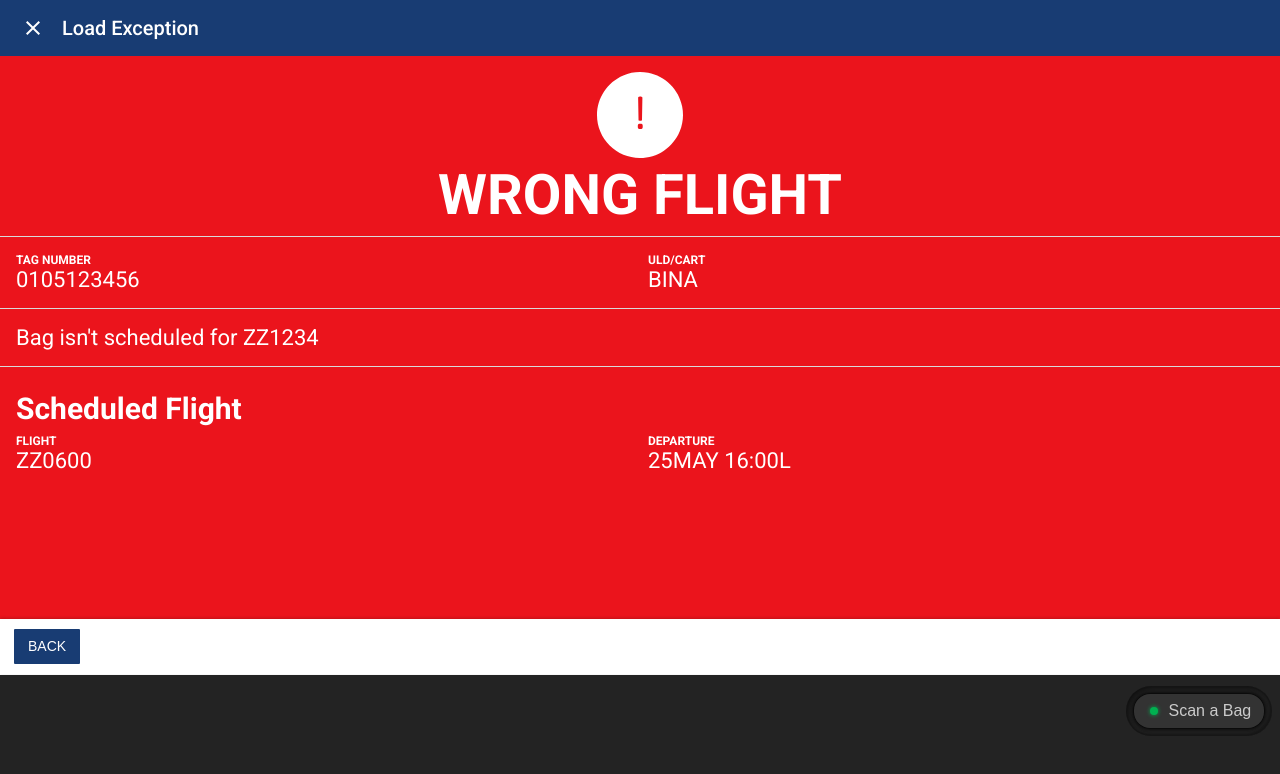
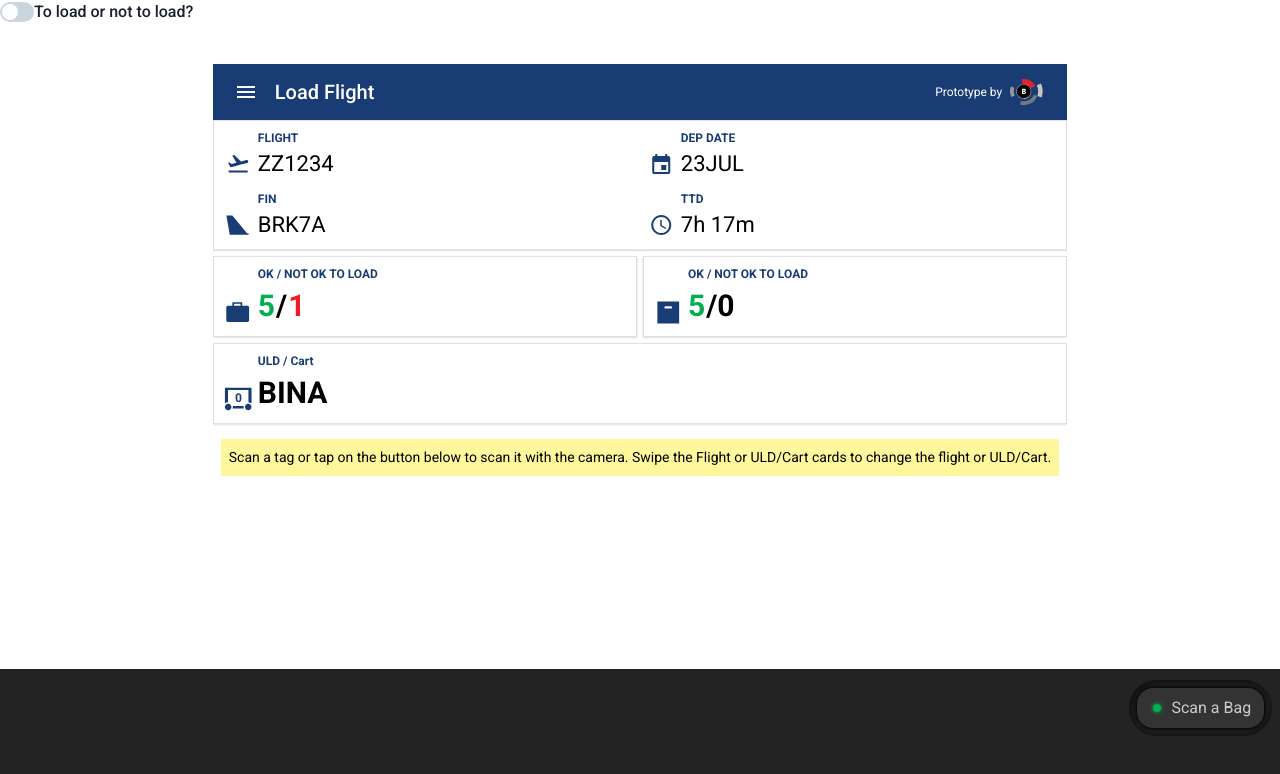
Before and after one commit to AMoore202/loadsuccessprototype, a Next.js app: page / in a window 1280 px wide. Shown: the top 774 px of the page. Built offline with nearby package versions, Linux system fonts and the light colour scheme.

Commit message:
Part way through implenting a switch

```diff
--- a/package.json
+++ b/package.json
@@ -9,7 +9,10 @@
     "lint": "next lint"
   },
   "dependencies": {
-    "framer-motion": "^11.3.21",
+    "@chakra-ui/react": "^2.8.2",
+    "@emotion/react": "^11.13.0",
+    "@emotion/styled": "^11.13.0",
+    "framer-motion": "^11.3.24",
     "next": "14.2.5",
     "react": "^18",
     "react-dom": "^18"
--- a/src/app/layout.tsx
+++ b/src/app/layout.tsx
@@ -1,6 +1,7 @@
 import type { Metadata } from "next";
 import { Roboto } from "next/font/google";
 import "./globals.css";
+import { ChakraProvider } from '@chakra-ui/react';
 
 const roboto = Roboto({
   weight: ['400', '500', '700', ],
@@ -19,7 +20,21 @@ export default function RootLayout({
 }>) {
   return (
     <html lang="en">
-      <body className={roboto.className}>{children}</body>
+      <ChakraProvider>
+        <body className={roboto.className}>{children}</body>
+      </ChakraProvider>
     </html>
   );
 }
+
+
+
+// function MyApp({ Component, pageProps }) {
+//   return (
+
+//       <Component {...pageProps} />
+//     </ChakraProvider>
+//   );
+// }
+
+// export default MyApp;
--- a/src/app/page.module.css
+++ b/src/app/page.module.css
@@ -42,3 +42,9 @@
   display: flex;
   gap: 1px;
 }
+
+.switchtest {
+  width: 100%;
+  height: 4rem;
+  background: #fff;
+}
--- a/src/app/page.tsx
+++ b/src/app/page.tsx
@@ -22,6 +22,18 @@ import SuccessOverlay from "./ui/SuccessOverlay";
 import ExceptionOverlay from "./ui/ExceptionOverlay";
 import Scanbar from "./ui/scanbar/Scanbar";
 import ScanbarButton from "./ui/scanbar/ScanbarButton";
+import { FormControl, FormLabel, Switch } from '@chakra-ui/react';
+
+function ToggleSwitch() {
+  return(
+    <FormControl display='flex' alignItems='center'>
+      <Switch id='success-exception' />
+      <FormLabel htmlFor='success-exception' mb='0'>
+        To load or not to load?
+      </FormLabel>
+    </FormControl>
+  );
+}
 
 export default function Home() {
   const [showOverlay, setShowOverlay] = useState(false);
@@ -48,6 +60,9 @@ export default function Home() {
 
   return (
     <main className={styles.main}>
+      <div className={styles.switchtest}>
+        <ToggleSwitch />
+      </div>
       <div className={styles.android}>
         {showOverlay && <SuccessOverlay />}
         <ExceptionOverlay />
@@ -132,6 +147,7 @@ export default function Home() {
         </div>
       </div>
       <Scanbar>
+        {/* <ToggleSwitch /> */}
         <ScanbarButton onClick={openOverlay} />
       </Scanbar>
     </main>
--- a/src/app/ui/ExceptionOverlay.module.css
+++ b/src/app/ui/ExceptionOverlay.module.css
@@ -4,7 +4,7 @@
     left: 0;
     width: 100%;
     height: calc(100% - 7.8915rem);
-    display: flex;
+    display: none;
     flex-direction: column;
     z-index: 1000;
 }
--- a/src/app/ui/scanbar/Scanbar.tsx
+++ b/src/app/ui/scanbar/Scanbar.tsx
@@ -1,4 +1,4 @@
-import styles from "@/app/ui/scanbar/Scanbar.module.css"
+import styles from "@/app/ui/scanbar/Scanbar.module.css";
 
 interface ScanbarProps {
     children: React.ReactNode;
```
Also changed, not shown: 1 other file (tests, documents, lock files or other folders).
